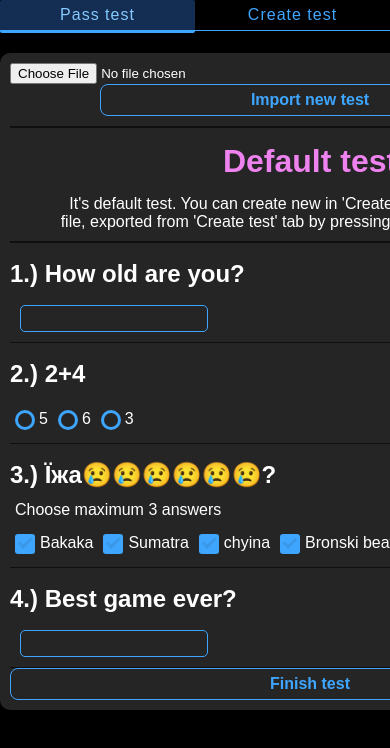
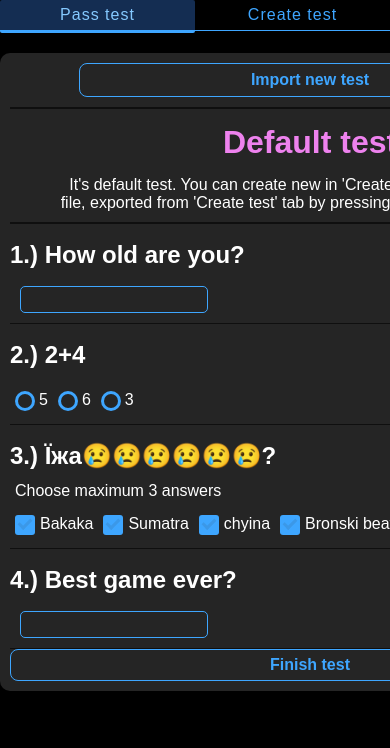
Before and after one commit to ronikiienko/tests_app, a React (Vite) app: page / in a window 390 px wide. Shown: the top 748 px of the page. Built offline with nearby package versions, Linux system fonts and the light colour scheme.

Commit message:
feat: add FileButton component, make it work ON MOBILE

```diff
--- /dev/null
+++ b/src/StyledElements/FileButton/FileButton.css
@@ -0,0 +1,36 @@
+.custom-file-button {
+    display: flex !important;
+    align-items: center;
+    justify-content: center;
+    cursor: pointer;
+    font-weight: bold;
+    padding-inline: 20px;
+    font-size: 1rem;
+    height: 2rem;
+    min-width: fit-content;
+    border-radius: 0.5rem;
+    color: var(--button-default);
+    border: 1px solid var(--button-default);
+    background: transparent;
+    transition: color 0.2s, background-color 0.2s, border 0.2s;;
+    margin: 5px;
+    user-select: none;
+}
+
+.custom-file-button:hover {
+    color: var(--button-hover);
+    border-color: var(--button-hover);
+    background-color: var(--button-background-hover);
+}
+
+.custom-file-button:active {
+    color: var(--button-active);
+    border-color: var(--button-active);
+    background-color: var(--button-background-active);
+}
+
+.custom-file-button-hidden-input {
+    position: absolute;
+    filter: alpha(opacity=0);
+    opacity: 0;
+}
--- /dev/null
+++ b/src/StyledElements/FileButton/FileButton.jsx
@@ -0,0 +1,22 @@
+import PropTypes from 'prop-types';
+import React from 'react';
+import './FileButton.css';
+
+
+export const FileButton = ({onChange, style, title, id, children}) => {
+    return (
+        <>
+            <input accept="text/plain" type="file" id={id} className="custom-file-button-hidden-input"
+                   onChange={onChange}/>
+            <label style={style} className="custom-file-button" title={title} htmlFor={id}>{children}</label>
+        </>
+
+    );
+};
+
+FileButton.propTypes = {
+    onChange: PropTypes.func,
+    style: PropTypes.object,
+    title: PropTypes.string,
+    id: PropTypes.oneOfType([PropTypes.string, PropTypes.number]),
+};
--- a/src/components/passTest/PassTest.jsx
+++ b/src/components/passTest/PassTest.jsx
@@ -10,6 +10,7 @@ import {
 import defaultTestConfigs from '../../defaultTestConfigs.js';
 import {usePassTest} from '../../hooks/usePassTest.js';
 import {Button} from '../../StyledElements/Button/Button.jsx';
+import {FileButton} from '../../StyledElements/FileButton/FileButton.jsx';
 import {getItemFromStorage, parseJSON, setItemToStorage, validateTest} from '../../utils.js';
 
 import './PassTest.css';
@@ -80,9 +81,8 @@ export default function PassTest() {
 
     return (
         <div className="pass-test-container">
-            <input type={'file'} accept="text/plain" onChange={handleUserFile}/>
-            <Button style={{display: 'block', margin: 'auto', width: '70%'}} onClick={handleUserFile}>Import new
-                test</Button>
+            <FileButton id="import-new-test-button" style={{display: 'block', margin: 'auto', width: '70%'}}
+                        onChange={handleUserFile}>Import new test</FileButton>
             <header className="test-header">
                 <h1 className="test-name">{testConfigs[TEST_KEYS.general]?.[TEST_GENERAL_KEYS.testName]}</h1>
                 <p className="test-description">{testConfigs[TEST_KEYS.general]?.[TEST_GENERAL_KEYS.testDescription]}</p>
```
